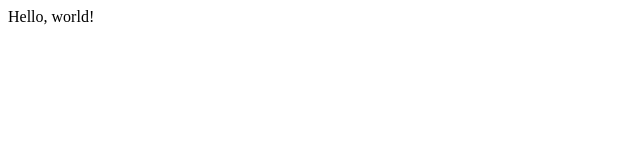
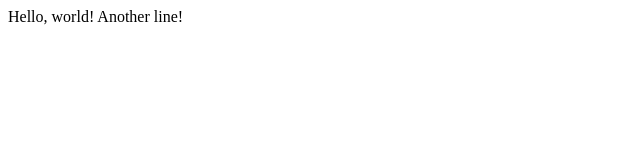
Before and after one commit to AndreLMoreira/Lecture1, a plain HTML site: page index.html in a window 1280 px wide. Shown: the whole page, without its empty margins (0-640 px from the left). Drawn offline with Linux system fonts and the light colour scheme.

Commit message:
Another line

```diff
--- a/index.html
+++ b/index.html
@@ -8,5 +8,6 @@
 </head>
 <body>
     Hello, world!
+    Another line!
 </body>
 </html>
```
